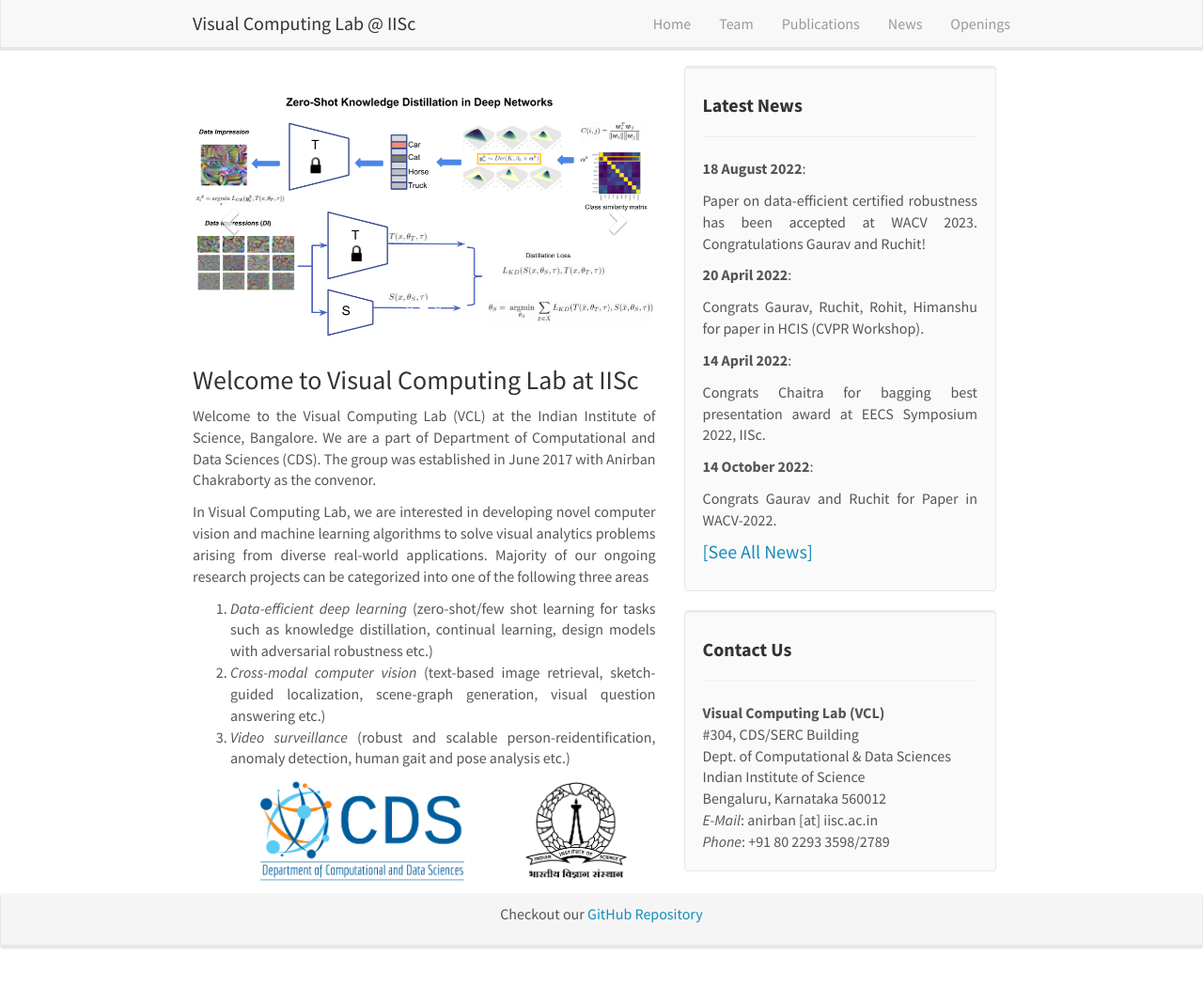
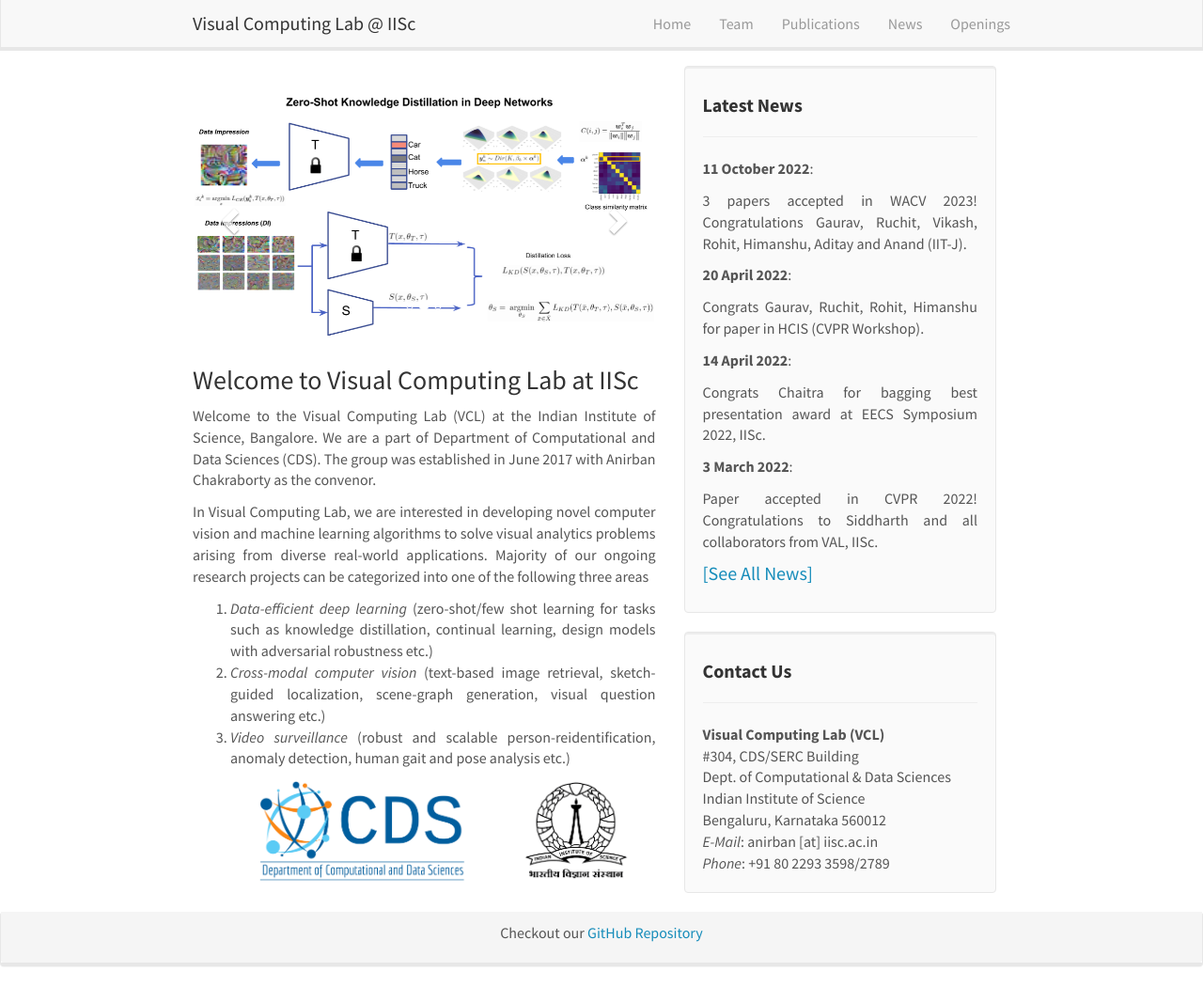
Before and after one commit to vcl-iisc/vclab-website, a Jekyll site: the page built from _pages/home.md, in a window 1280 px wide and 1050 px high. Shown: the whole window at 94% size. Built offline with Jekyll 4.4.1, drawn with Linux system fonts in a browser that asks for light colours; nearby versions of some CDN libraries.

Commit message:
Update news.yml

```diff
--- a/_data/news.yml
+++ b/_data/news.yml
@@ -1,5 +1,5 @@
-- date: 18 August 2022
-  headline: Paper on data-efficient certified robustness has been accepted at WACV 2023. Congratulations Gaurav and Ruchit!
+- date: 11 October 2022
+  headline: 3 papers accepted in WACV 2023! Congratulations Gaurav, Ruchit, Vikash, Rohit, Himanshu, Aditay and Anand (IIT-J).
 
 - date: 20 April 2022
   headline: Congrats Gaurav, Ruchit, Rohit, Himanshu for paper in HCIS (CVPR Workshop).
@@ -7,14 +7,20 @@
 - date: 14 April 2022
   headline: Congrats Chaitra for bagging best presentation award at EECS Symposium 2022, IISc.
 
-- date: 14 October 2022
-  headline: Congrats Gaurav and Ruchit for Paper in WACV-2022.
+- date: 3 March 2022
+  headline: Paper accepted in CVPR 2022! Congratulations to Siddharth and all collaborators from VAL, IISc.
+
+- date: 14 October 2021
+  headline: Congrats Gaurav and Ruchit for Paper in WACV 2022.
 
 - date: 15 October 2021
-  headline: Congrats Chaitra and Ruchit for Paper in BMVC-2022.
+  headline: Congrats Chaitra and Ruchit for Paper in BMVC 2021.
+
+- date: 29 September 2021
+  headline: Paper accepted at NeurIPS 2021 in collaboration with VAL (IISc) members, congratulations Siddharth!
 
 - date: 17 August 2021
-  headline: Congrats Vikash, Rohit for paper in TradiCV ICCV-Workshop.
+  headline: Congrats Vikash, Rohit for paper in TradiCV ICCV Workshop.
 
 - date: June 2020
   headline: Congratulations Prof. Anirban Chakraborty on receiving an Outstanding Reviewer award at CVPR 2020!
```
